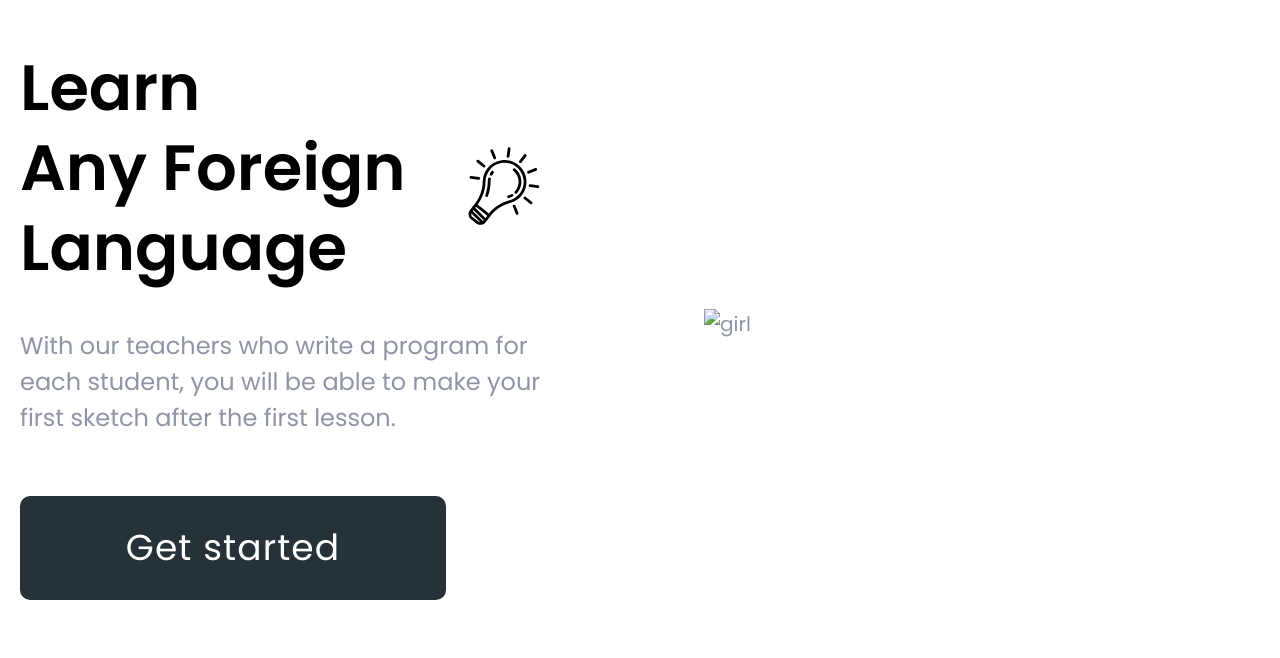
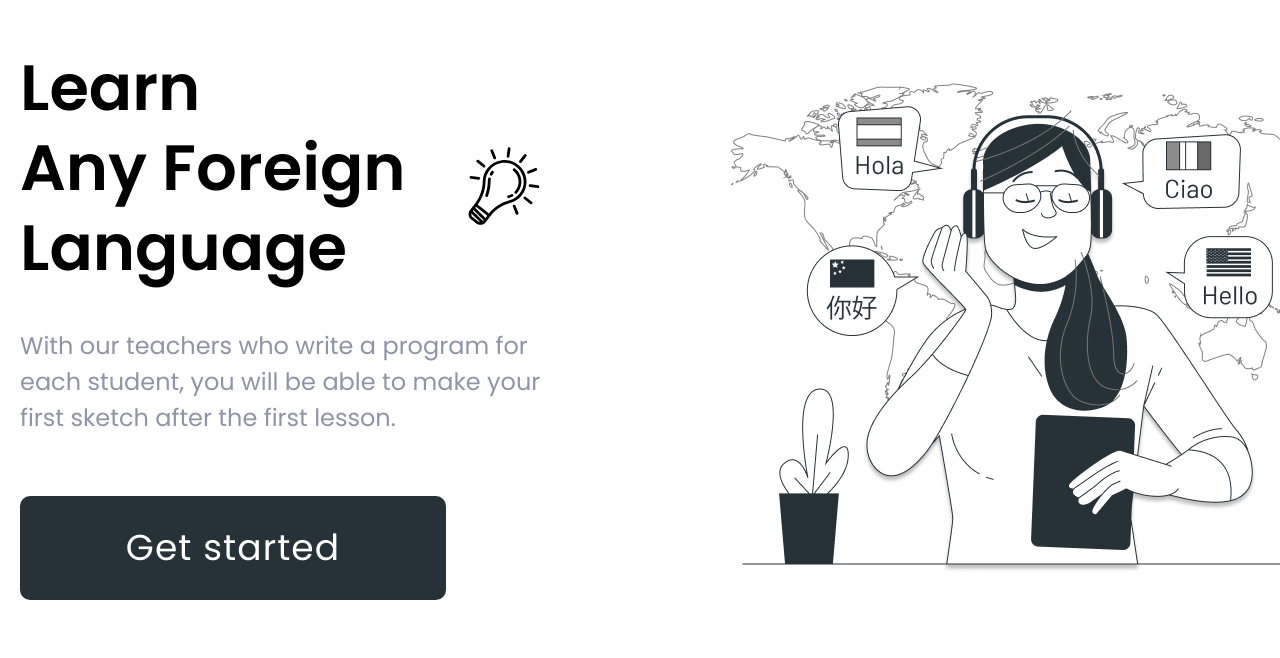
Before and after one commit to TarasVarvarych/britlex, a plain HTML site: page index.html in a window 1280 px wide. Shown: the part 142-800 px from the top of the page. Drawn offline with nearby package versions, Linux system fonts and the light colour scheme; the site is published under a folder, as on GitHub Pages, so addresses that start at the root find nothing.

Commit message:
Update index.html

```diff
--- a/index.html
+++ b/index.html
@@ -56,7 +56,7 @@
             <button class="get-button" type="button">Get started</button>
           </div>
 
-          <img src="/images/learning-languages.png" width="654" alt="girl" />
+          <img src="./images/learning-languages.png" width="654" alt="girl" />
         </div>
       </section>
 
```
